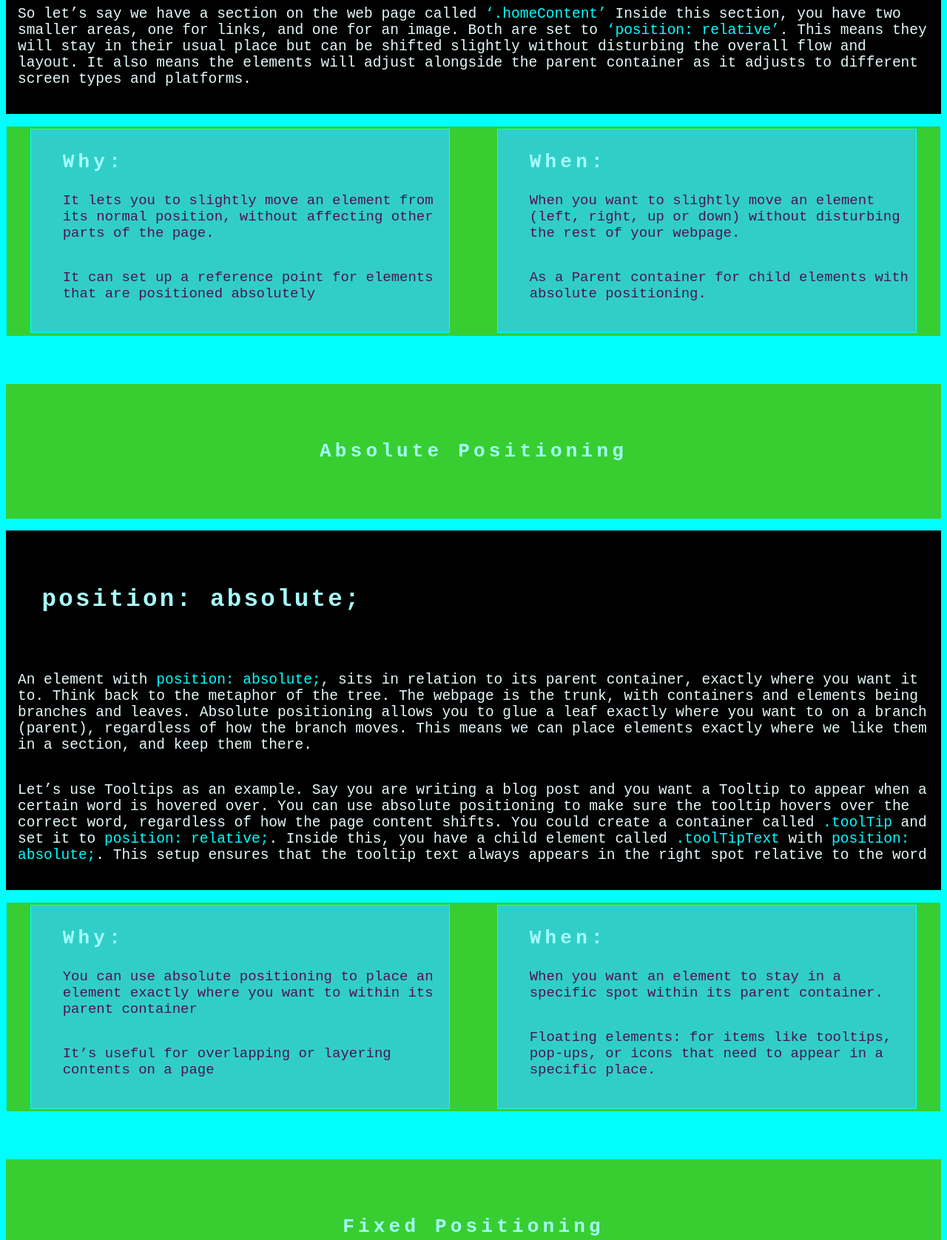
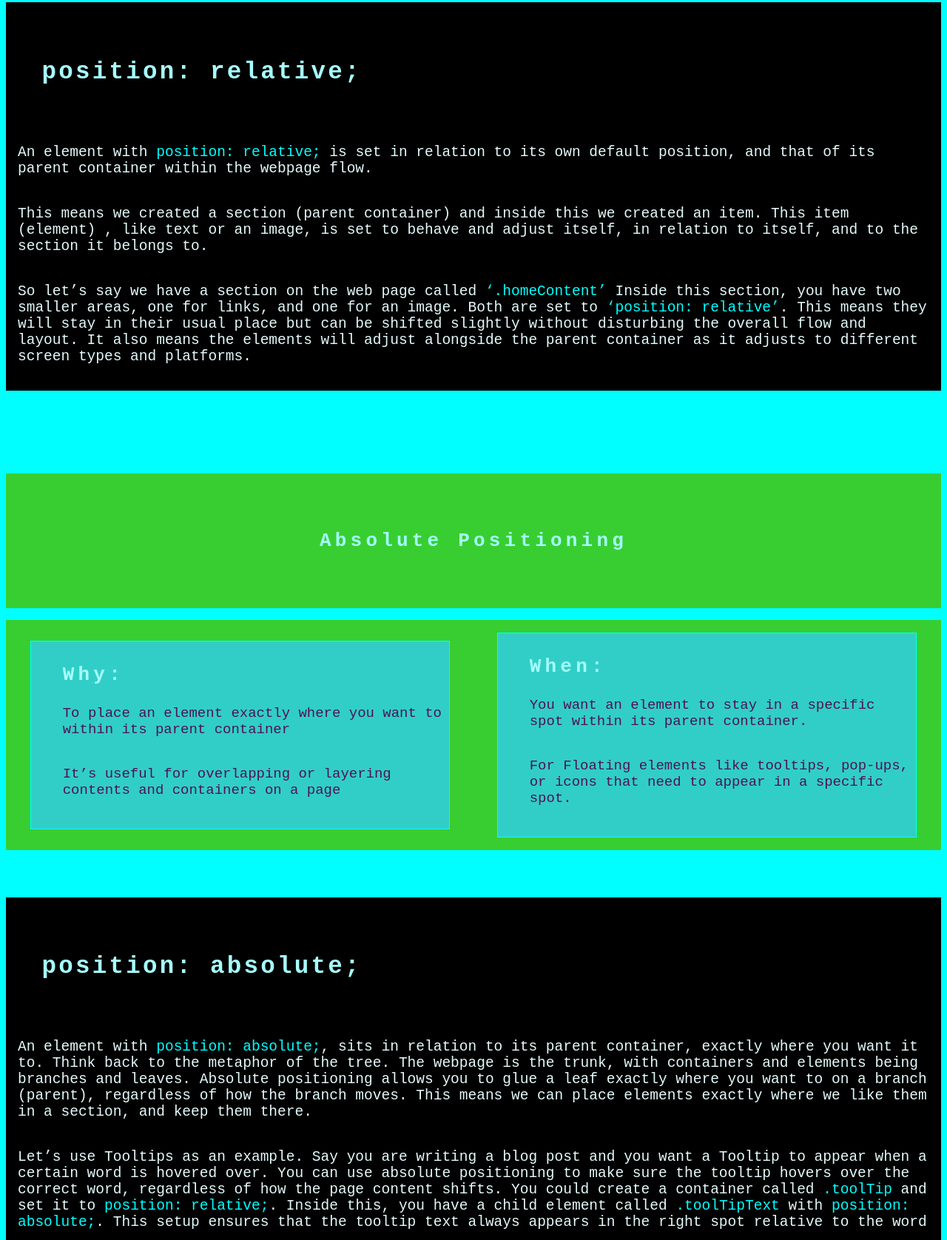
Before and after one commit to Rebecca-Llang/Rebecca-Llang.github.io, a plain HTML site: page blog/html-css.html in a window 1280 px wide. Shown: the part 1911-3587 px from the top of the page at 74% size. Drawn offline with Linux system fonts and the light colour scheme.

Commit message:
added why and when content, slight format adjustments

```diff
--- a/blog/html-css.html
+++ b/blog/html-css.html
@@ -57,10 +57,33 @@
       </ul>
     </div>
 
-    <!-- include an image here -->
+    <div><!-- include an image here --></div>
+
 
     <div class="header" style="margin-top:1em"><h3>Relative Positioning</h3></div>
-    <div class="def relativePos">
+
+
+    <div class="whyWhenHow">
+      <!-- having issues making these even, will return-->
+      <div class="when">
+        <ul><h3>Why:</h3>
+          <li>It lets you to slightly move an element from its normal position, without affecting other parts of the page.
+          <li>It can set up a reference point for elements that are positioned absolutely</li>
+          </li>
+        </ul>
+      </div>
+
+      <div class="when">
+        <ul><h3>When:</h3>
+          <li>When you want to slightly move an element (left, right, up or down) without disturbing the rest of your webpage.</li>
+          <li>
+            As a Parent container for child elements with absolute positioning.</li>
+
+        </ul>
+    </div>
+    </div>
+
+      <div class="def relativePos">
       <h2>position: relative;</h2>
       <p>
         An element with <span id="highlight">position: relative;</span> is set
@@ -84,32 +107,28 @@
         and platforms.
       </p>
     </div>
-
-    <div class="whyWhenHow">
-      <!-- having issues making these even, will return-->
-      <div class="when">
-        <ul><h3>Why:</h3>
-          <li>It lets you to slightly move an element from its normal position, without affecting other parts of the page.
-          <li>It can set up a reference point for elements that are positioned absolutely</li>
-          </li>
-        </ul>
-      </div>
-
-      <div class="when">
-        <ul><h3>When:</h3>
-          <li>When you want to slightly move an element (left, right, up or down) without disturbing the rest of your webpage.</li>
-          <li>
-            As a Parent container for child elements with absolute positioning.</li>
-
-        </ul>
-
-
-    </div>
     </div>
 
     <div class="how"> </div>
 
     <div class="header" style="margin-top:1em"><h3>Absolute Positioning</h3></div>
+   <div class="whyWhenHow">
+        <div class="when">
+          <ul><h3>Why:</h3>
+            <li>To place an element exactly where you want to within its parent container</li>
+            <li>It’s useful for overlapping or layering contents and containers on a page</li>
+          </ul>
+      </div>
+        <div class="when">
+          <ul><h3>When:</h3>
+            <li>You want an element to stay in a specific spot within its parent container.
+            </li>
+            <li>For Floating elements like tooltips, pop-ups, or icons that need to appear in a specific spot.
+            </li>
+          </ul>
+        </div>
+   </div>
+
     <div class="def absolutePos">
       <h2>position: absolute;</h2>
       <p>
@@ -134,27 +153,34 @@
         the tooltip text always appears in the right spot relative to the word
       </p>
     </div>
-    <div class="whyWhenHow">
-        <div class="when">
-          <ul><h3>Why:</h3>
-            <li>You can use absolute positioning to place an element exactly where you want to within its parent container</li>
-            <li>It’s useful for overlapping or layering contents on a page</li>
-          </ul>
-      </div>
-        <div class="when">
-          <ul><h3>When:</h3>
-            <li>When you want an element to stay in a specific spot within its parent container.
-            </li>
-            <li>Floating elements: for items like tooltips, pop-ups, or icons that need to appear in a specific place.
-            </li>
-          </ul>
-        </div>
+
 
     </div>
 
 
     <div class="header" style="margin-top:1em"><h3>Fixed Positioning</h3></div>
-    <div class="def fixedPos">
+
+      <div class="whyWhenHow">
+        <div class="when">
+          <ul><h3>Why:</h3>
+            <li>For elements that need to stay in a fixed spot in view while the user scrolls.
+            </li>
+            <li>It keeps important features, such as navigation bars or buttons, in place for easy access.
+            </li>
+          </ul>
+      </div>
+        <div class="when">
+          <ul><h3>When:</h3>
+            <li>For navigation and important content to stay in view as the user scrolls, such as sticky headers and footers.
+
+            </li>
+            <li>Floating navigation or help buttons that must stay in a fixed spot.
+            </li>
+          </ul>
+        </div>
+      </div>
+
+        <div class="def fixedPos">
       <h2>position: fixed;</h2>
       <p>
         An element with <span id="highlight">position: fixed;</span> will stay
@@ -171,25 +197,7 @@
       </p>
     </div>
 
-      <div class="whyWhenHow">
-        <div class="when">
-          <ul><h3>Why:</h3>
-            <li>For elements that need to stay in a fixed spot while the user scrolls.
-            </li>
-            <li>It keeps important features, such as navigation bars or buttons, in place for easy access.
-            </li>
-          </ul>
-      </div>
-        <div class="when">
-          <ul><h3>When:</h3>
-            <li>Floating elements: for items like tooltips, pop-ups, or icons that need to appear in a specific place.
-            </li>
-            <li>Floating navigation or help buttons that need to stay in a fixed spot.
-            </li>
-          </ul>
-        </div>
 
-    </div>
 
 
 
--- a/styles/main.css
+++ b/styles/main.css
@@ -128,7 +128,7 @@ a:visited {
   align-content: space-around;
   padding: 1em;
   margin-top: 1em;
-  margin-bottom: 1em;
+  margin-bottom: 7em;
 }
 
 /* widescreen displays */
@@ -179,7 +179,7 @@ a:visited {
   background-color: #38ce31;
   justify-content: space-around;
   box-sizing: border-box;
-  border: 1px solid aqua;
+  border: 1px solid transparent;
   margin-bottom: 4em;
 }
 
@@ -189,7 +189,7 @@ a:visited {
   max-width: 45%;
   box-sizing: border-box;
   padding: 0.2em;
-  margin: 0.2em;
   align-self: center;
   border: 1px solid aqua;
+  margin: 1em;
 }
```
